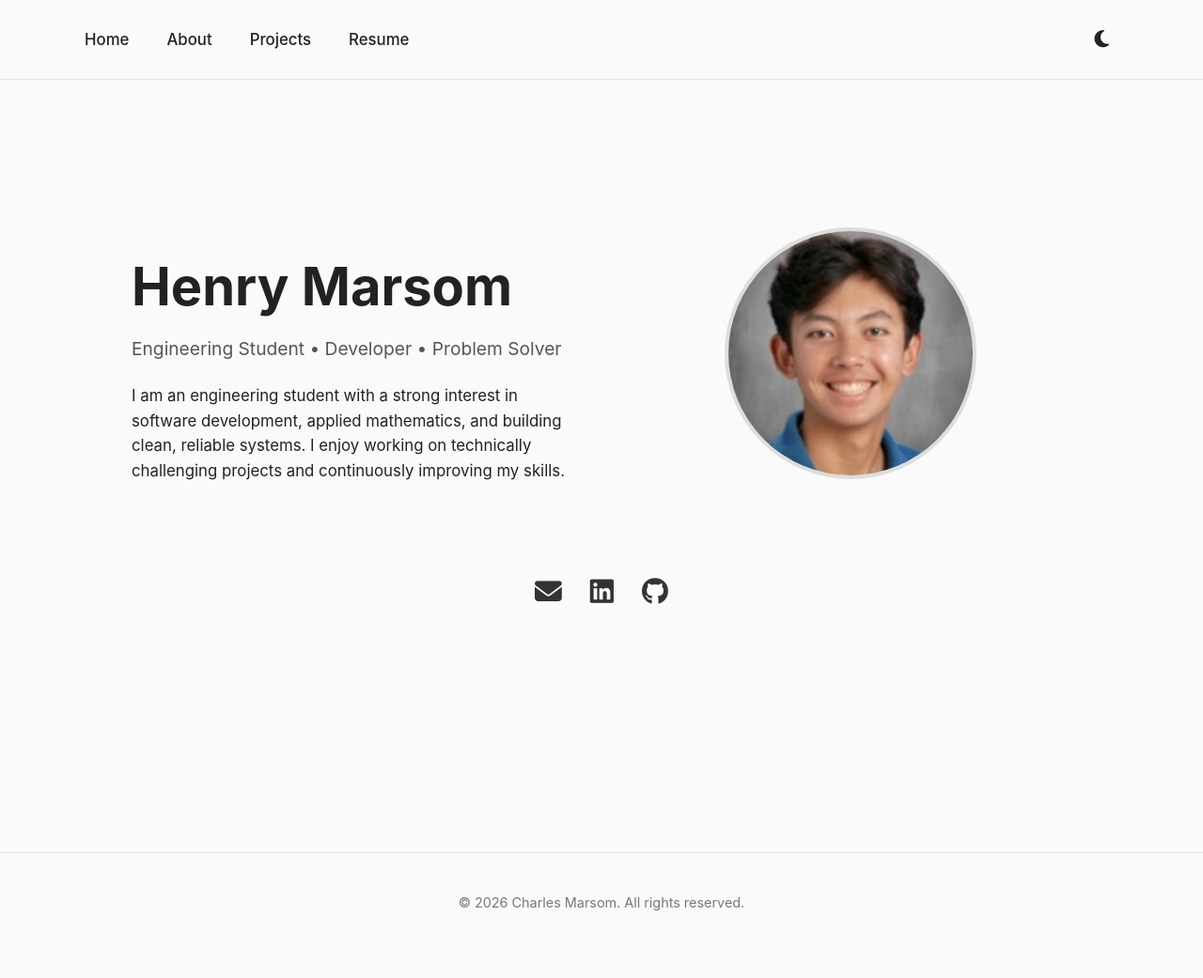
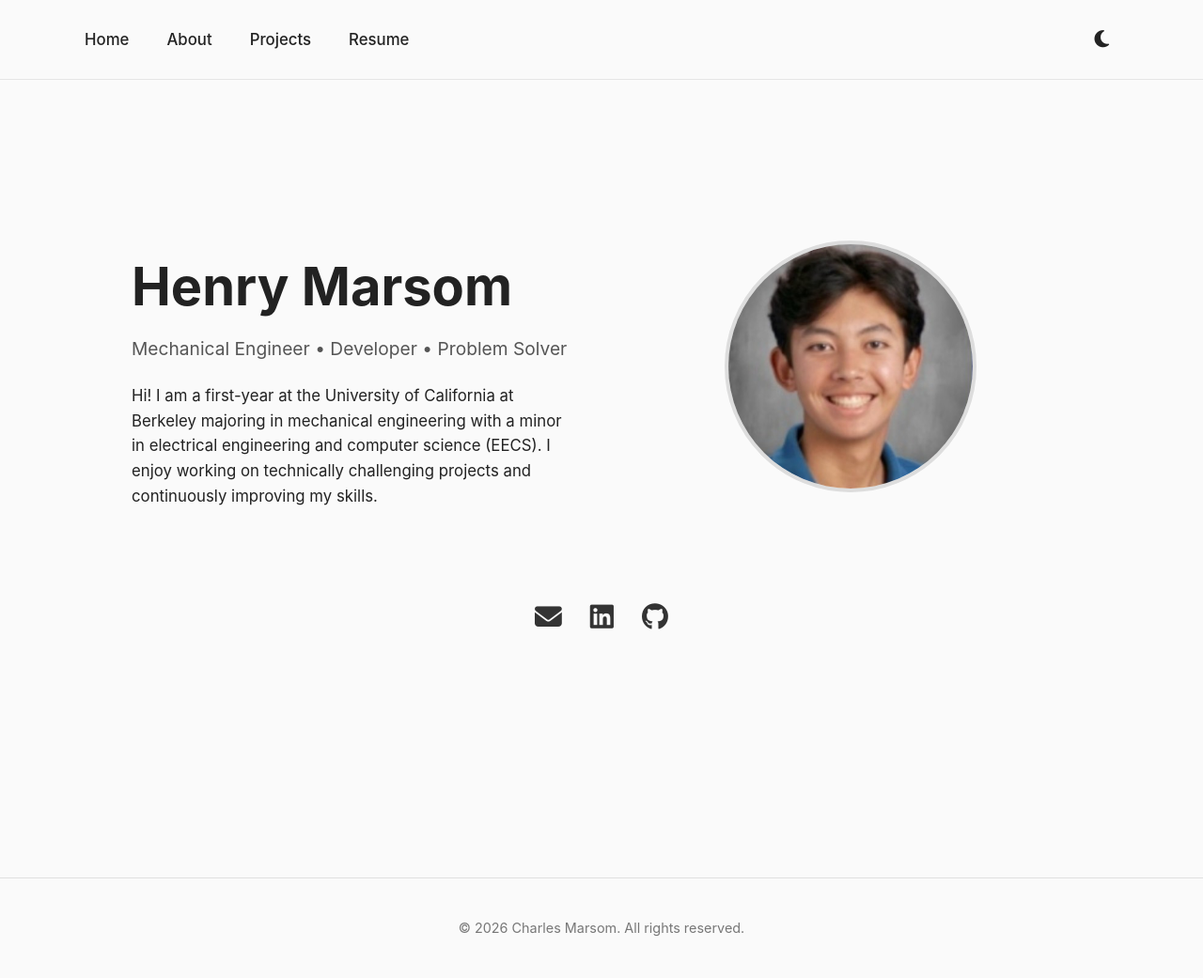
Before and after one commit to henrymarsom/henrymarsom.github.io, a Jekyll site: the page built from index.md, in a window 1280 px wide. Shown: the whole page at 94% size. Built offline with Jekyll 4.4.1, drawn with Linux system fonts in a browser that asks for light colours; before the commit the page ends 1014 px from its top, so only the background shows below that.

Commit message:
Update index.md

```diff
--- a/index.md
+++ b/index.md
@@ -10,12 +10,12 @@ permalink: /
     <div class="hero-text">
       <h1>Henry Marsom</h1>
       <p class="subtitle">
-        Engineering Student • Developer • Problem Solver
+        Mechanical Engineer • Developer • Problem Solver
       </p>
 
       <p class="bio">
-        I am an engineering student with a strong interest in software development,
-        applied mathematics, and building clean, reliable systems. I enjoy working
+        Hi! I am a first-year at the University of California at Berkeley majoring in mechanical engineering
+        with a minor in electrical engineering and computer science (EECS). I enjoy working
         on technically challenging projects and continuously improving my skills.
       </p>
     </div>
```
